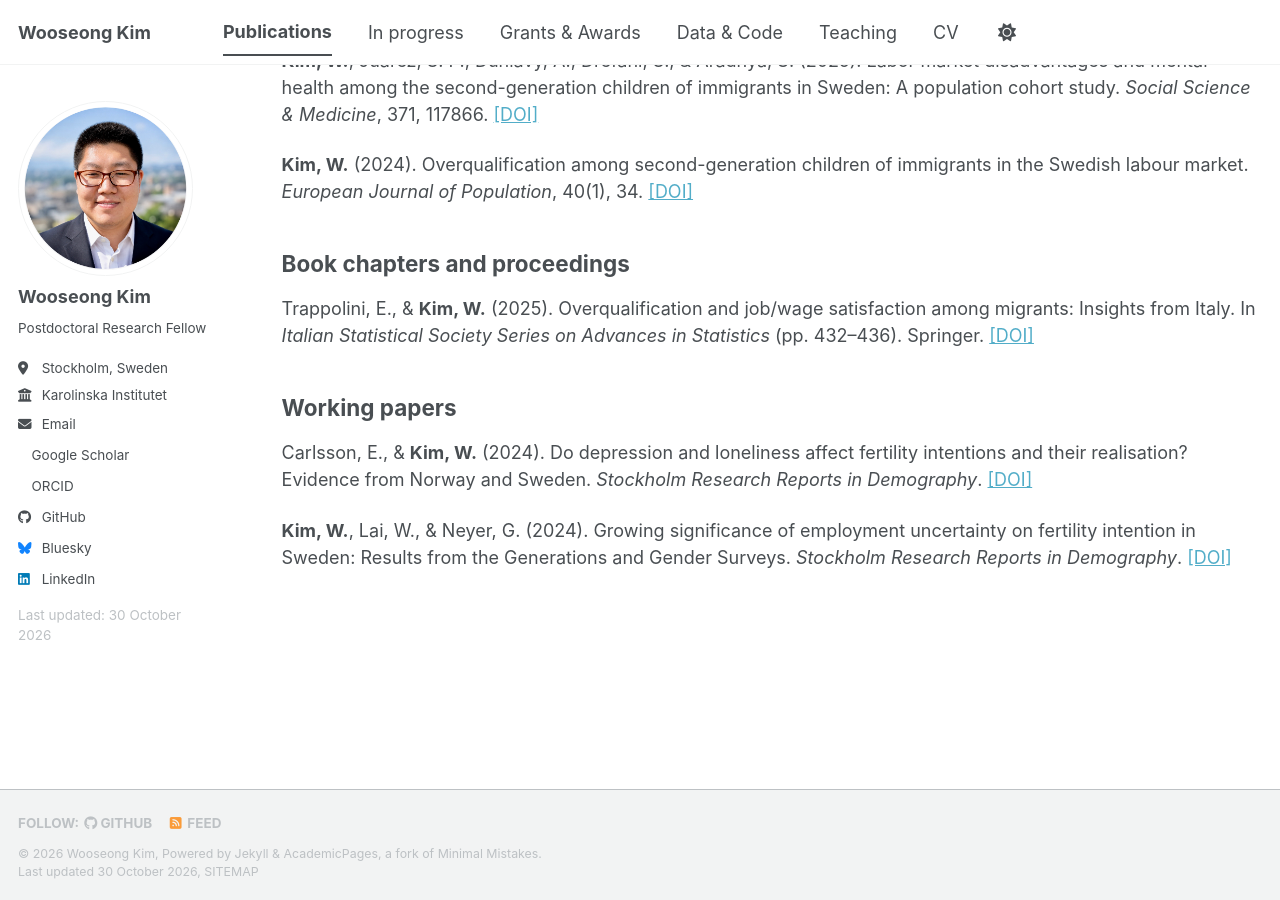
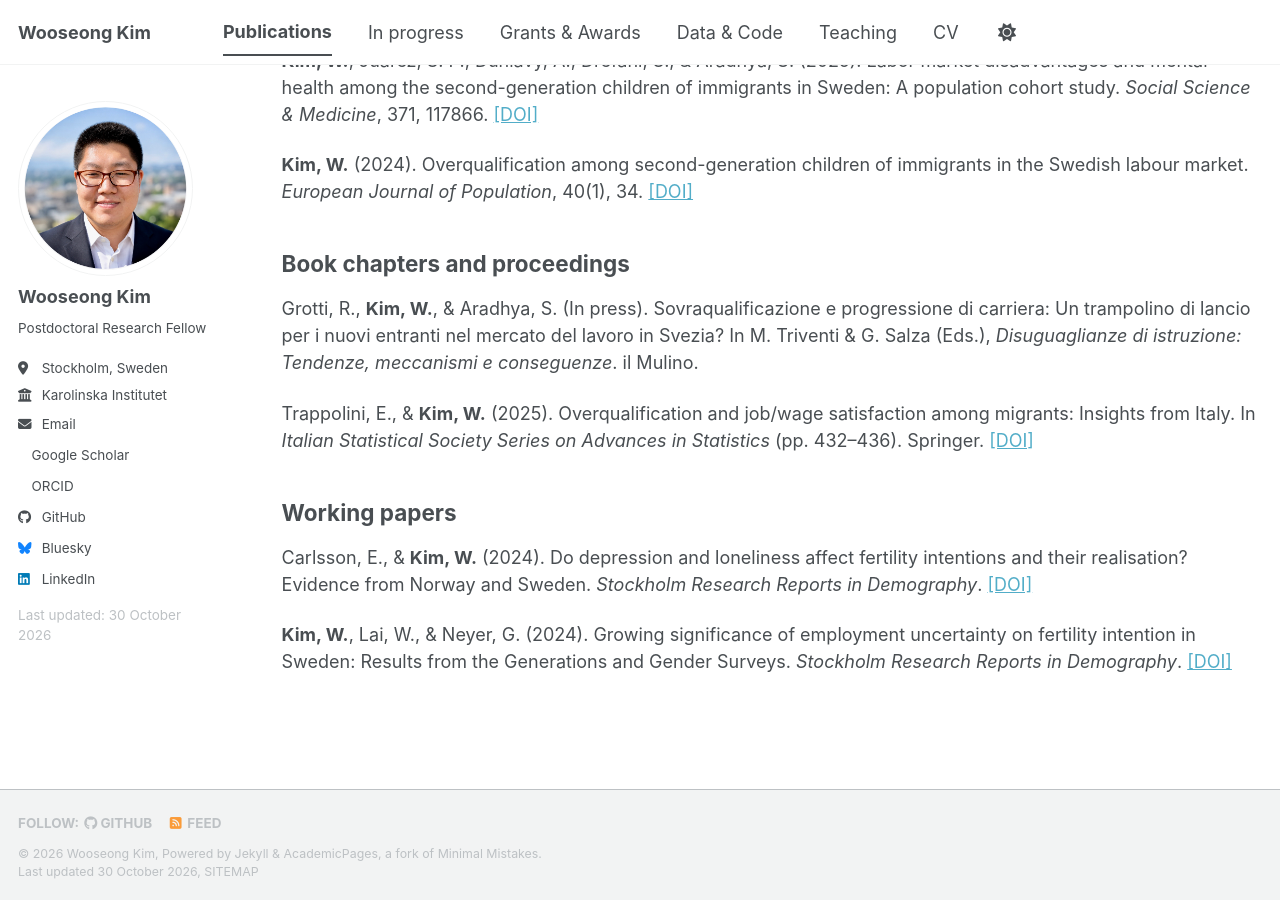
Before and after one commit to wooseongkim1992/wooseongkim1992.github.io, a Jekyll site: the page built from _pages/publications.md, in a window 1280 px wide and 900 px high, scrolled down 586 px. Built offline with Jekyll 4.4.1, drawn with Linux system fonts in a browser that asks for light colours; a style sheet for code colours, icons or effects is not loaded.

Commit message:
Add in-press il Mulino book chapter

```diff
--- a/_pages/publications.md
+++ b/_pages/publications.md
@@ -30,6 +30,8 @@ Carlsson, E., & **Kim, W.** (2026). Does depression matter for fertility intenti
 
 ## Book chapters and proceedings
 
+Grotti, R., **Kim, W.**, & Aradhya, S. (In press). Sovraqualificazione e progressione di carriera: Un trampolino di lancio per i nuovi entranti nel mercato del lavoro in Svezia? In M. Triventi & G. Salza (Eds.), *Disuguaglianze di istruzione: Tendenze, meccanismi e conseguenze*. il Mulino.
+
 Trappolini, E., & **Kim, W.** (2025). Overqualification and job/wage satisfaction among migrants: Insights from Italy. In *Italian Statistical Society Series on Advances in Statistics* (pp. 432–436). Springer. [[DOI]](https://doi.org/10.1007/978-3-031-96033-8_70)
 
 ## Working papers
```
